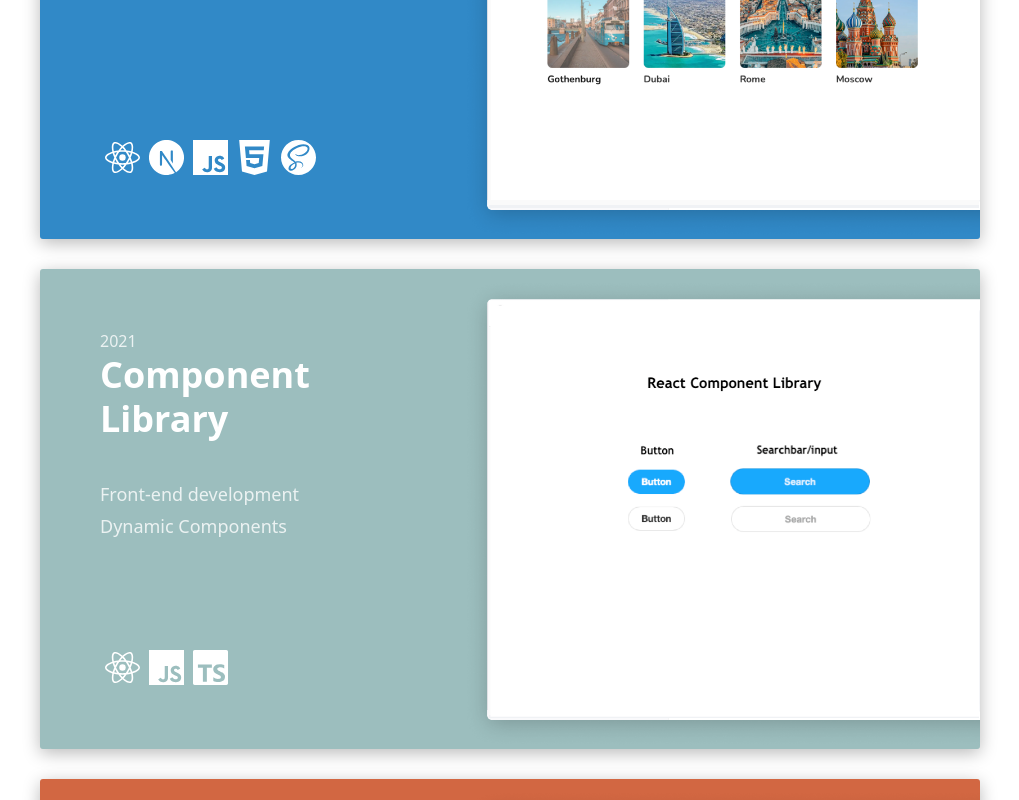
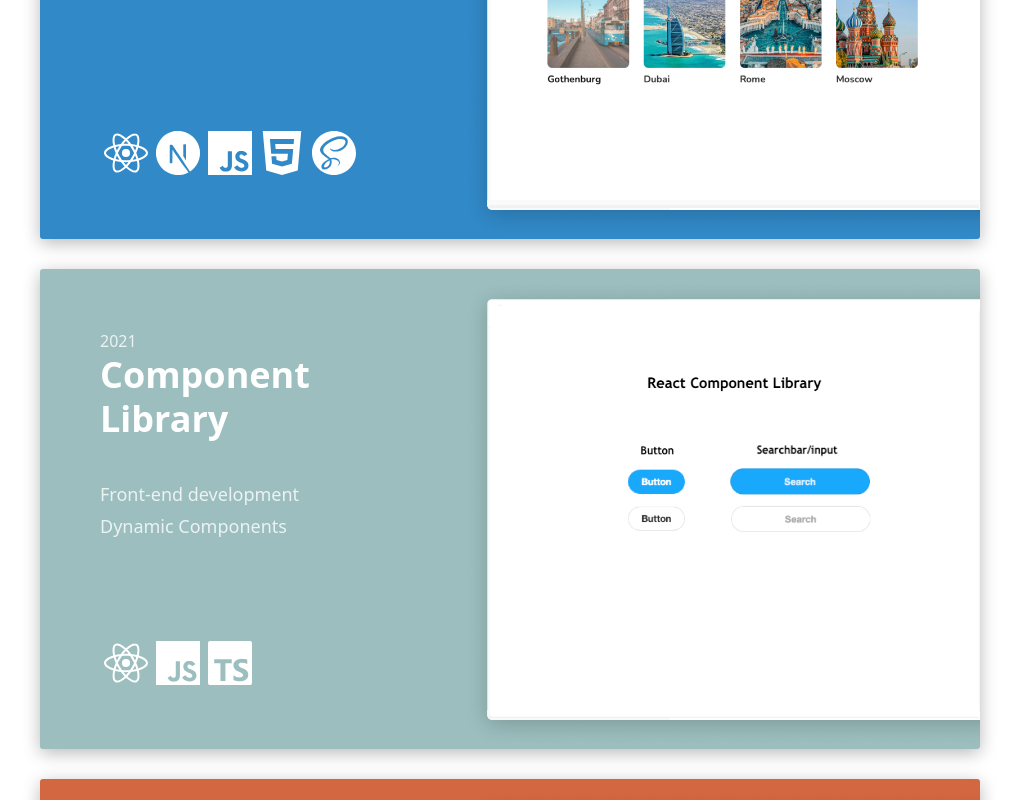
Before and after one commit to qvisten12/felix-webpage, a Next.js app: page / in a window 1280 px wide. Shown: the part 1480-2280 px from the top of the page, without its empty margins (130-1149 px from the left). Built offline with nearby package versions, Linux system fonts and the light colour scheme.

Commit message:
Refactoring

```diff
--- a/components/ProjectList/ProjectCard/index.tsx
+++ b/components/ProjectList/ProjectCard/index.tsx
@@ -2,6 +2,15 @@ import Link from "next/link";
 import React from "react";
 
 import styles from "./ProjectCard.module.css";
+
+import {
+  SiNextdotjs,
+  SiSass,
+  SiHtml5,
+  SiJavascript,
+  SiReact,
+  SiTypescript,
+} from "react-icons/si";
 
 const bgColors = ["#9cabcc", "#3189c7", "#9cbebe", "#d26742"];
 
@@ -9,7 +18,7 @@ interface data {
   title: string;
   date: number;
   services: string[];
-  tech: any[];
+  tech: string[];
   featuredImg: string;
 }
 
@@ -25,7 +34,7 @@ const ProjectCard = ({
   data: { title, date, services, tech, featuredImg },
 }: Props) => {
   return (
-    <Link href="/work/[wid]" as={`/work/${slug}`}>
+    <Link href="/project/[pid]" as={`/project/${slug}`}>
       <a className={styles.card} style={{ background: bgColors[index % 4] }}>
         <div className={styles.info}>
           <p className={styles.date}>{date}</p>
@@ -36,11 +45,27 @@ const ProjectCard = ({
             ))}
           </div>
           <div className={styles.tech}>
-            {tech.map((t, i) => (
-              <div key={i} className={styles.techIcon}>
-                {t}
-              </div>
-            ))}
+            {tech.map((t, i) => {
+              if (t === "SiReact")
+                return <SiReact key={i} className={`m-1 ${styles.techIcon}`} />;
+              if (t === "SiTypescript") {
+                return (
+                  <SiTypescript key={i} className={`m-1 ${styles.techIcon}`} />
+                );
+              }
+              if (t === "SiHtml5")
+                return <SiHtml5 key={i} className={`m-1 ${styles.techIcon}`} />;
+              if (t === "SiJavascript")
+                return (
+                  <SiJavascript key={i} className={`m-1 ${styles.techIcon}`} />
+                );
+              if (t === "SiNextdotjs")
+                return (
+                  <SiNextdotjs key={i} className={`m-1 ${styles.techIcon}`} />
+                );
+              if (t === "SiSass")
+                return <SiSass key={i} className={`m-1 ${styles.techIcon}`} />;
+            })}
           </div>
         </div>
         <div className={styles.images}>
--- a/components/ProjectList/ProjectList.module.css
+++ /dev/null
@@ -1,15 +0,0 @@
-.workContainer {
-  margin-bottom: 100px;
-}
-
-@media screen and (max-width: 880px) {
-  .workContainer {
-    padding: 0 30px;
-  }
-}
-
-@media screen and (max-width: 600px) {
-  .workContainer {
-    padding: 0 20px;
-  }
-}
--- a/components/ProjectList/index.tsx
+++ b/components/ProjectList/index.tsx
@@ -1,19 +1,19 @@
 import React from "react";
 
 import ProjectCard from "./ProjectCard";
-import styles from "./ProjectList.module.css";
 import { content } from "../../content/content";
 
 const ProjectList = () => {
-  const works = content.works;
+  const projects = content.projects;
   return (
     <>
       <div className="mt-24 container max-w-5xl mx-auto px-10 mb-10 md:mb-14">
         <h1 className="text-4xl font-semibold ">Latest Projects</h1>
       </div>
-      <div className={styles.workContainer}>
+      <div className="mb-20 px-4 lg:px-0">
         <div>
-          {works && works.map((p, i) => <ProjectCard key={p.slug} {...p} />)}
+          {projects &&
+            projects.map((p, i) => <ProjectCard key={p.slug} {...p} />)}
         </div>
       </div>
     </>
--- a/content/content.js
+++ b/content/content.ts
@@ -1,14 +1,5 @@
-import {
-  SiNextdotjs,
-  SiSass,
-  SiHtml5,
-  SiJavascript,
-  SiReact,
-  SiTypescript,
-} from "react-icons/si";
-
 export const content = {
-  works: [
+  projects: [
     {
       index: 0,
       slug: 1,
@@ -16,15 +7,9 @@ export const content = {
         title: "Covid Tracker",
         date: 2021,
         services: ["Front-end development"],
-        tech: [
-          <SiReact size={35} />,
-          <SiJavascript size={35} />,
-          <SiHtml5 size={35} />,
-        ],
-        tech2: ["SiReact", "SiJavascript", "SiHtml5"],
+        tech: ["SiReact", "SiJavascript", "SiHtml5"],
         featuredImg: "/images/covid/covid-preview.png",
         infoImages: ["/images/covid/covid1.png", "/images/covid/covid2.png"],
-
         info: "This app was made using React and uses an API from covid19.mathdro.id to get covid-19 related information. Each time the app is ran, a fetch of the newest covid-19 information is retrieved from the API. Aswell as when a new country is selected in the drop-down menu.",
         link: "https://covid-tracking-app.vercel.app",
         codelink: "https://github.com/qvisten12/covid-tracking-app",
@@ -37,14 +22,7 @@ export const content = {
         title: "Yutu - Weather",
         date: 2021,
         services: ["Front-end development"],
-        tech: [
-          <SiReact size={35} />,
-          <SiNextdotjs size={35} />,
-          <SiJavascript size={35} />,
-          <SiHtml5 size={35} />,
-          <SiSass size={35} />,
-        ],
-        tech2: ["SiReact", "SiNextdotjs", "SiJavascript", "SiHtml5", "SiSass"],
+        tech: ["SiReact", "SiNextdotjs", "SiJavascript", "SiHtml5", "SiSass"],
         featuredImg: "/images/yutu/yutu-preview.png",
         infoImages: ["/images/yutu/yutu1.png", "/images/yutu/yutu2.png"],
         info: "Created using React and Nextjs, this app displays weather from different areas/cities around the world. The weather information used in this app i powered by OpenWeatherMap's API, and the time and timezone information is converted using Moment.",
@@ -60,12 +38,7 @@ export const content = {
         title: "Component Library",
         date: 2021,
         services: ["Front-end development", "Dynamic Components"],
-        tech: [
-          <SiReact size={35} />,
-          <SiJavascript size={35} />,
-          <SiTypescript size={35} />,
-        ],
-        tech2: ["SiReact", "SiJavascript", "SiTypescript"],
+        tech: ["SiReact", "SiJavascript", "SiTypescript"],
         featuredImg: "/images/component-library/component-library-preview.png",
         infoImages: ["/images/component-library/component-library1.png"],
         info: "A minimal react component library, supporting both javascript and Typescripts with custom types. Made in react with typescript and bundled using rollup. Install using npm: npm install @qvisten12/react-component-library",
@@ -80,12 +53,7 @@ export const content = {
         title: "Web-shop demo",
         date: 2021,
         services: ["Front-end development"],
-        tech: [
-          <SiReact size={35} />,
-          <SiJavascript size={35} />,
-          <SiHtml5 size={35} />,
-        ],
-        tech2: ["SiReact", "SiJavascript", "SiHtml5"],
+        tech: ["SiReact", "SiJavascript", "SiHtml5"],
         featuredImg: "/images/web-shop/web-shop-preview.png",
         infoImages: [
           "/images/web-shop/web-shop3.png",
--- a/pages/work/[wid].tsx
+++ b/pages/project/[pid].tsx
@@ -1,7 +1,7 @@
 import React, { useEffect, useState } from "react";
 import { useRouter } from "next/router";
 import { content } from "../../content/content";
-import styles from "./Work.module.css";
+import styles from "./Project.module.css";
 import { GetStaticPaths, GetStaticProps } from "next";
 
 import {
@@ -18,8 +18,7 @@ interface data {
   title: string;
   date: number;
   services: string[];
-  tech: any[];
-  tech2: string[];
+  tech: string[];
   featuredImg: string;
   infoImages: string[];
   info: string;
@@ -27,29 +26,28 @@ interface data {
   codelink: string;
 }
 
-interface work {
+interface project {
   index: number;
   slug: number;
   data: data;
 }
 
 interface Props {
-  works: any;
+  projects: any;
 }
 
-const Post = ({ works }: Props) => {
+const Post = ({ projects }: Props) => {
   const route = useRouter();
-  const { wid } = route.query;
+  const { pid } = route.query;
 
-  const [work, setWork] = useState<work>({
+  const [project, setProject] = useState<project>({
     index: 0,
     slug: 0,
     data: {
       title: "",
       date: 0,
       services: [""],
-      tech: [],
-      tech2: [""],
+      tech: [""],
       featuredImg: "",
       infoImages: [""],
       info: "",
@@ -60,11 +58,11 @@ const Post = ({ works }: Props) => {
   const [loading, setLoading] = useState(true);
 
   useEffect(() => {
-    works = JSON.parse(works);
-    const filteredWorks = works.filter(
-      (work: work) => work.slug === Number(wid)
+    projects = JSON.parse(projects);
+    const filteredProjects = projects.filter(
+      (project: project) => project.slug === Number(pid)
     );
-    setWork(filteredWorks[0]);
+    setProject(filteredProjects[0]);
     setLoading(false);
   }, []);
 
@@ -78,17 +76,17 @@ const Post = ({ works }: Props) => {
       ) : (
         <div className="flex flex-col">
           <h1 className="text-5xl font-semibold text-gray-800">
-            {work.data.title}
+            {project.data.title}
           </h1>
 
           <div className="flex flex-col md:flex-row w-full justify-between mt-14 mb-10">
             <div className="flex flex-col w-full max-w-2xl mb-10 md:mb-0">
               <p className="text-xl font-medium text-gray-600">
-                {work.data.info}
+                {project.data.info}
               </p>
               <div className="mt-14 flex justify-between">
                 <a
-                  href={work.data.link}
+                  href={project.data.link}
                   rel="noopener noreferrer"
                   target="_blank"
                   className="text-blue-500 font-bold text-xl cursor-pointer
@@ -98,7 +96,7 @@ const Post = ({ works }: Props) => {
                   <BsArrowRight size={24} className="inline-block" />
                 </a>
                 <a
-                  href={work.data.codelink}
+                  href={project.data.codelink}
                   rel="noopener noreferrer"
                   target="_blank"
                   className="text-blue-500 font-bold text-xl cursor-pointer
@@ -113,7 +111,7 @@ const Post = ({ works }: Props) => {
             <div className="flex flex-col">
               <div className="flex flex-col mb-10">
                 <p className="text-gray-400 mb-1 text-lg">Services</p>
-                {work.data.services.map((s, i) => (
+                {project.data.services.map((s, i) => (
                   <p key={i} className="text-gray-600">
                     {s}
                   </p>
@@ -121,7 +119,7 @@ const Post = ({ works }: Props) => {
               </div>
 
               <div className="flex">
-                {work.data.tech2.map((t, i) => {
+                {project.data.tech.map((t, i) => {
                   if (t === "SiReact")
                     return (
                       <SiReact
@@ -184,9 +182,9 @@ const Post = ({ works }: Props) => {
 
           <div className="w-full max-w-7xl ">
             <div className="w-full">
-              {work.data.infoImages.map((img, i) => (
+              {project.data.infoImages.map((img, i) => (
                 <div key={i}>
-                  <img className={styles.img} src={img} alt="work" />
+                  <img className={styles.img} src={img} alt="project" />
                 </div>
               ))}
             </div>
@@ -205,11 +203,11 @@ export const getStaticPaths: GetStaticPaths = async () => {
 };
 
 export const getStaticProps: GetStaticProps = async () => {
-  const works = JSON.stringify(content.works);
+  const projects = JSON.stringify(content.projects);
 
   return {
     props: {
-      works,
+      projects,
     },
   };
 };
--- a/tsconfig.json
+++ b/tsconfig.json
@@ -103,7 +103,7 @@
     "**/*.ts",
     "**/*.tsx",
     "pages/_app.tsx",
-    "content/content.js"
+    "content/content.ts"
   ],
   "exclude": ["node_modules"]
 }
```
Also changed, not shown: pages/project/Project.module.css (renamed from pages/work/Work.module.css).
